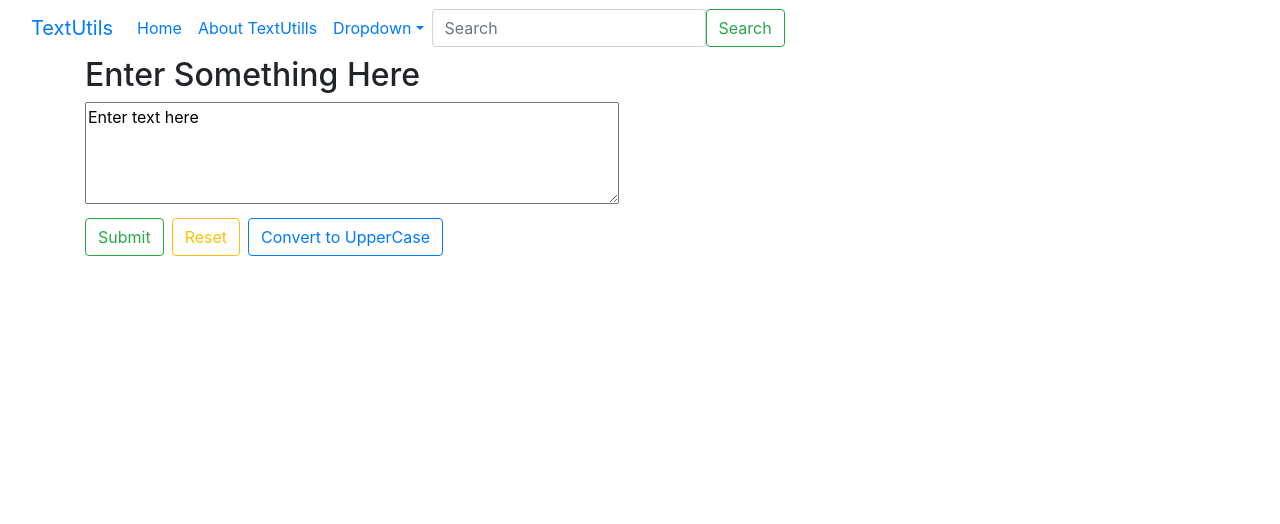
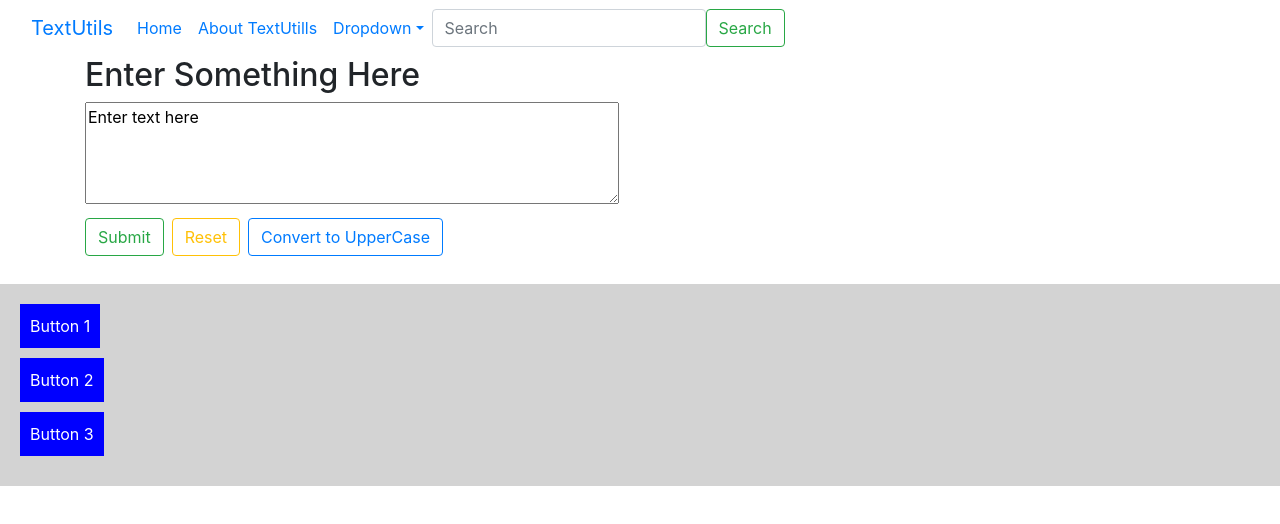
Before and after one commit to UmaMaheswarPanda/ReactJs, a React (Create React App) app: page / in a window 1280 px wide. Shown: the top 524 px of the page. Built offline with nearby package versions, Linux system fonts and the light colour scheme.

Commit message:
dropdown feature

```diff
--- a/src/App.js
+++ b/src/App.js
@@ -1,5 +1,7 @@
 
 import './App.css';
+import './Style.css'
+import CreateUser from './components/CreateUser';
 import Navbar from './components/Navbar';
 import TextForm from './components/TextForm';
 
@@ -8,6 +10,7 @@ function App() {
     <div>
       <Navbar title="TextUtils" aboutText="About TextUtills"/>
       <TextForm heading="Enter Something Here"/>
+      <CreateUser/>
     </div>
 
          // <Navbar/>
--- /dev/null
+++ b/src/Style.css
@@ -0,0 +1,23 @@
+.my-custom-container {
+    background-color: lightgray;
+    padding: 20px;
+    margin-top: 20px;
+  }
+
+  .my-button {
+    background-color: blue;
+    color: white;
+    border: none;
+    padding: 10px;
+    margin-bottom: 10px;
+  }
+
+  .my-dropdown-content {
+    background-color: white;
+    border: 1px solid gray;
+    padding: 10px;
+  }
+
+  .my-checkbox {
+    margin-right: 5px;
+  }
--- /dev/null
+++ b/src/components/CreateUser.js
@@ -0,0 +1,134 @@
+import React, { useState } from "react";
+
+function CreateUser() {
+  const [dropdownStates, setDropdownStates] = useState({
+    1: false,
+    2: false,
+    3: false,
+  });
+  const [selectedOptions, setSelectedOptions] = useState({});
+
+  const dropdownOptions = [
+    {
+      id: 1,
+      name: "Button 1",
+      options: [
+        { id: 1, label: "Option 1.1" },
+        { id: 2, label: "Option 1.2" },
+        { id: 3, label: "Option 1.3" },
+      ],
+    },
+    {
+      id: 2,
+      name: "Button 2",
+      options: [
+        { id: 4, label: "Option 2.1" },
+        { id: 5, label: "Option 2.2" },
+        { id: 6, label: "Option 2.3" },
+      ],
+    },
+    {
+      id: 3,
+      name: "Button 3",
+      options: [
+        { id: 7, label: "Option 3.1" },
+        { id: 8, label: "Option 3.2" },
+        { id: 9, label: "Option 3.3" },
+      ],
+    },
+  ];
+
+  const toggleDropdown = (dropdownId) => {
+    setDropdownStates((prevState) => ({
+      ...prevState,
+      [dropdownId]: !prevState[dropdownId],
+    }));
+  };
+
+  const handleParentCheckboxChange = (dropdownId) => {
+    const dropdownOptions = getDropdownOptionsById(dropdownId);
+    const allOptionIds = dropdownOptions.map((option) => option.id);
+    const isAllOptionsSelected = allOptionIds.every((optionId) => selectedOptions[dropdownId]?.includes(optionId));
+
+    if (isAllOptionsSelected) {
+      setSelectedOptions((prevState) => ({
+        ...prevState,
+        [dropdownId]: selectedOptions[dropdownId]?.filter((optionId) => !allOptionIds.includes(optionId)),
+      }));
+    } else {
+      setSelectedOptions((prevState) => ({
+        ...prevState,
+        [dropdownId]: [...selectedOptions[dropdownId] || [], ...allOptionIds],
+      }));
+    }
+  };
+
+  const handleChildCheckboxChange = (dropdownId, optionId) => {
+    setSelectedOptions((prevState) => {
+      const prevSelectedOptions = prevState[dropdownId] || [];
+      const index = prevSelectedOptions.indexOf(optionId);
+      if (index > -1) {
+        return {
+          ...prevState,
+          [dropdownId]: prevSelectedOptions.filter((id) => id !== optionId),
+        };
+      } else {
+        return {
+          ...prevState,
+          [dropdownId]: [...prevSelectedOptions, optionId],
+        };
+      }
+    });
+  };
+
+  const getDropdownOptionsById = (dropdownId) => {
+    const dropdown = dropdownOptions.find((dropdown) => dropdown.id === dropdownId);
+    return dropdown ? dropdown.options : [];
+  };
+
+  return (
+    <div className="my-custom-container">
+      {dropdownOptions.map((dropdown) => (
+        <div key={dropdown.id}>
+          <button className="my-button" onClick={() => toggleDropdown(dropdown.id)}>
+            {dropdown.name}
+          </button>
+          {dropdownStates[dropdown.id] && (
+            <div className="my-dropdown-content">
+              <div>
+                <label>
+                  <input
+                    type="checkbox"
+                    className="my-checkbox"
+                    style={{ width: "20px" }}
+                    checked={
+                      selectedOptions[dropdown.id]?.length ===
+                      getDropdownOptionsById(dropdown.id).length
+                    }
+                    onChange={() => handleParentCheckboxChange(dropdown.id)}
+                  />
+                  Select All
+                </label>
+              </div>
+              {getDropdownOptionsById(dropdown.id).map((option) => (
+                <div key={option.id}>
+                  <label>
+                    <input
+                      type="checkbox"
+                      className="my-checkbox"
+                      checked={selectedOptions[dropdown.id]?.includes(option.id)}
+                      onChange={() => handleChildCheckboxChange(dropdown.id, option.id)}
+                    />
+                    {option.label}
+                  </label>
+                </div>
+              ))}
+            </div>
+          )}
+        </div>
+      ))}
+    </div>
+  );
+}
+
+export default CreateUser;
```
